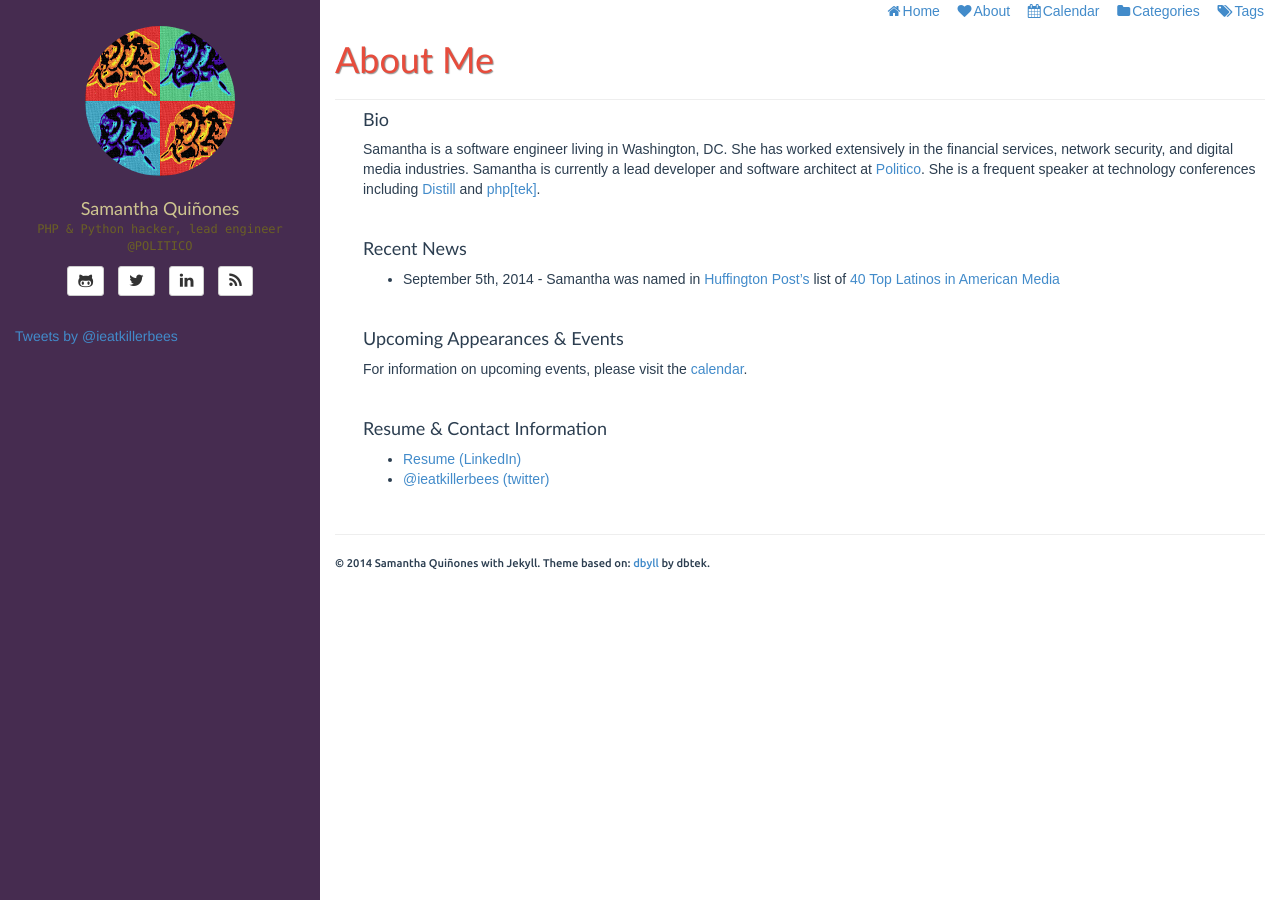
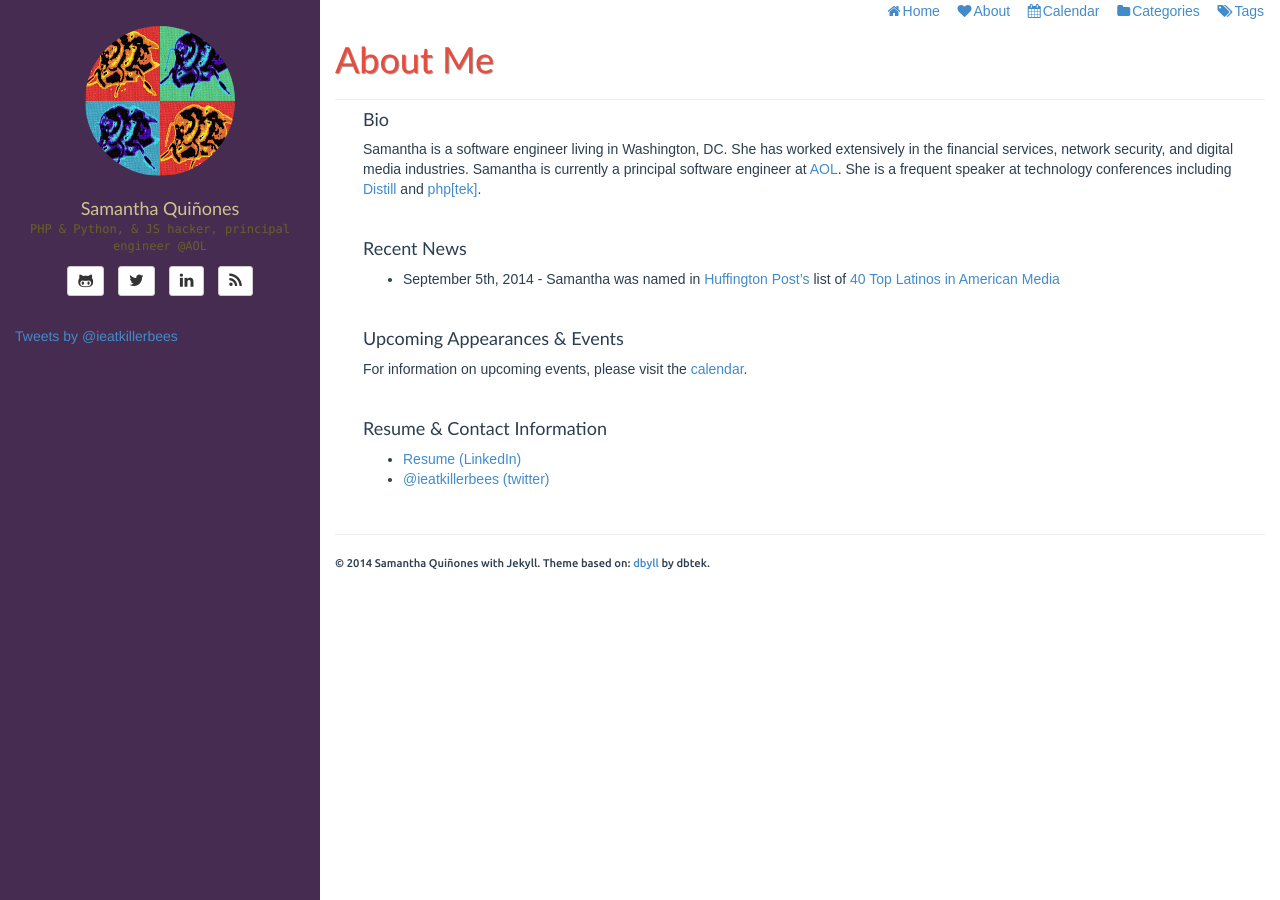
Before and after one commit to ieatkillerbees/squinones.github.io, a Jekyll site: the page built from about.html, in a window 1280 px wide. Built offline with Jekyll 4.4.1, drawn with Linux system fonts in a browser that asks for light colours; nearby versions of some CDN libraries; comment, search, counter and statistics services are not loaded.

Commit message:
Updated bio

```diff
--- a/_config.yml
+++ b/_config.yml
@@ -28,7 +28,7 @@
   github: squinones
   twitter: ieatkillerbees
   linkedin: samanthaquinones
-  bio: PHP & Python hacker, lead engineer @POLITICO
+  bio: PHP & Python, & JS hacker, principal engineer @AOL
   email_md5: 24368af16c4b0946ece77da839b7b53a
 
 base_url: http://www.samanthaquinones.com/
--- a/about.html
+++ b/about.html
@@ -6,7 +6,7 @@
 ---
 <div id="about-page">
 <h4>Bio</h4>
-<p>Samantha is a software engineer living in Washington, DC. She has worked extensively in the financial services, network security, and digital media industries. Samantha is currently a lead developer and software architect at <a href="http://www.politico.com">Politico</a>. She is a frequent speaker at technology conferences including <a href="http://distill.engineyard.com">Distill</a> and <a href="http://tek.phparch.net">php[tek]</a>.</p>
+<p>Samantha is a software engineer living in Washington, DC. She has worked extensively in the financial services, network security, and digital media industries. Samantha is currently a principal software engineer at <a href="http://aol.github.io">AOL</a>. She is a frequent speaker at technology conferences including <a href="http://distill.engineyard.com">Distill</a> and <a href="http://tek.phparch.net">php[tek]</a>.</p>
 <br />
 <h4 id="recent_news">Recent News</h4>
 <ul>
```
